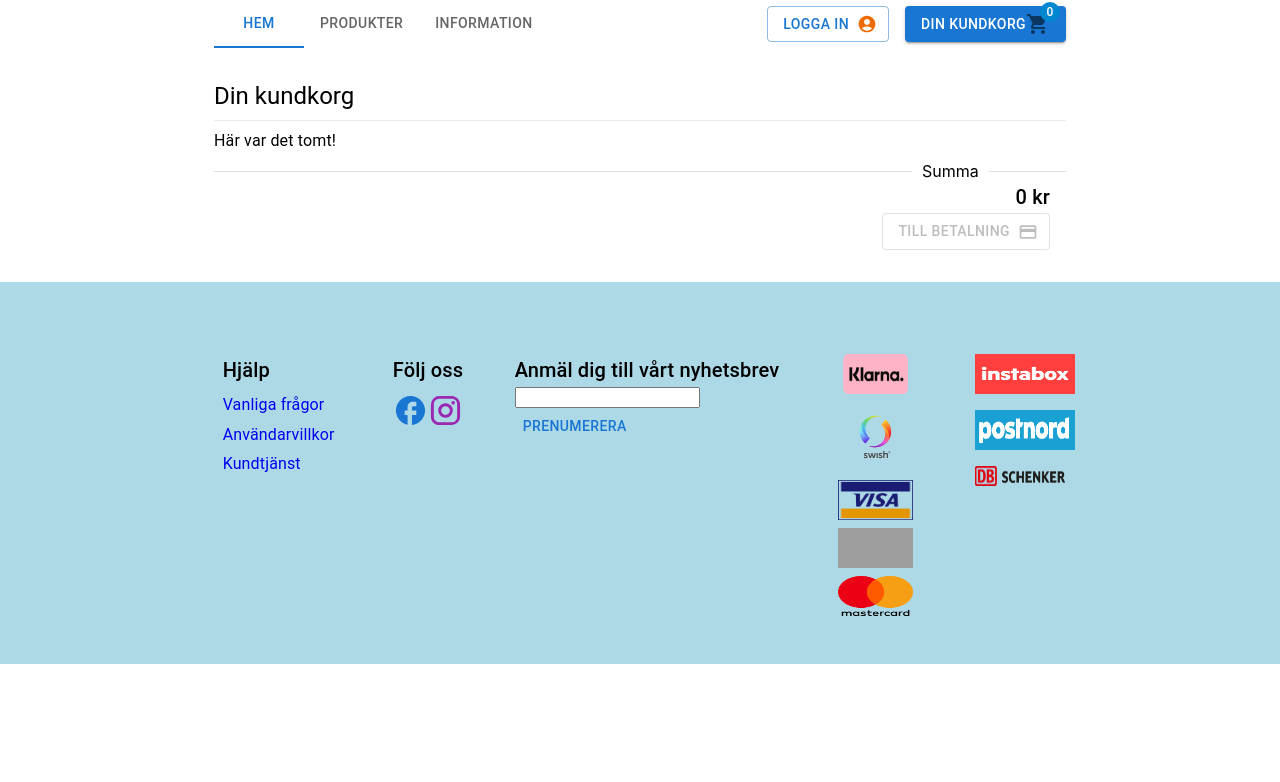
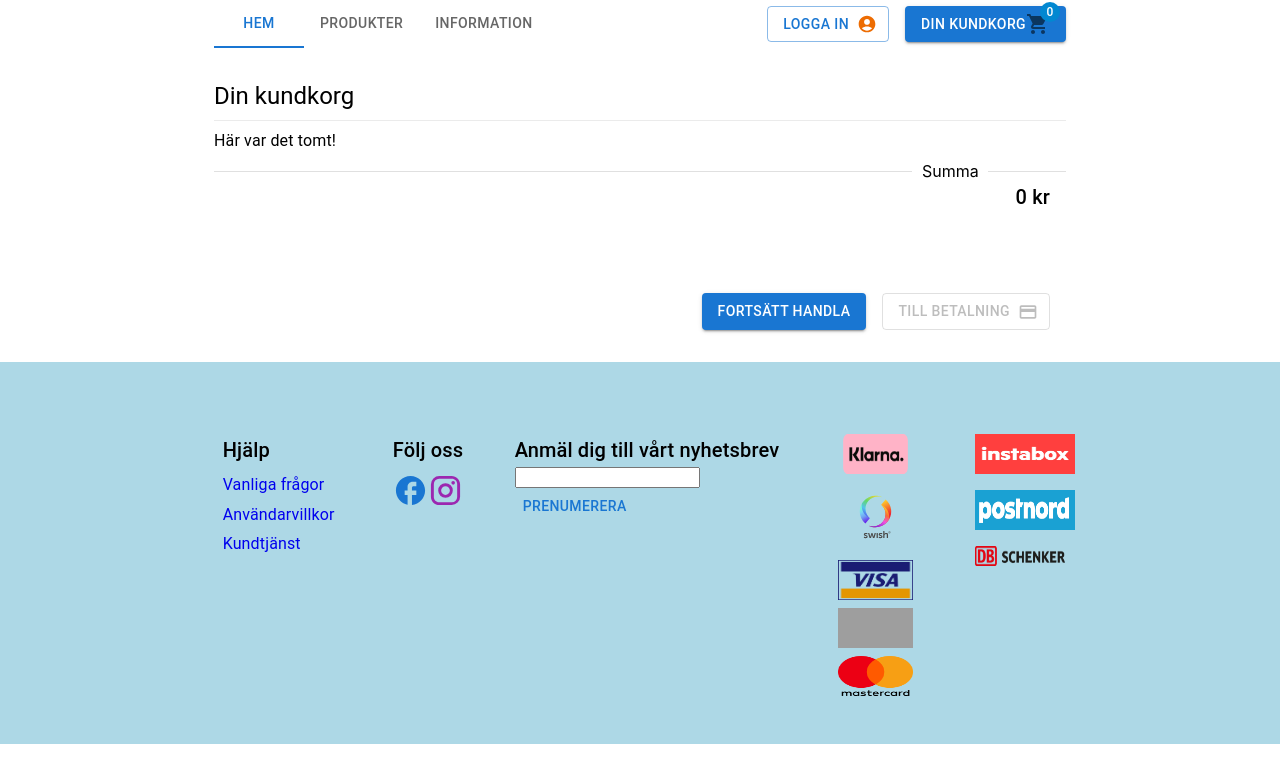
Before and after one commit to OliviaIsberg/ducky, a React (Create React App) app: page /cartPage in a window 1280 px wide. Shown: the top 782 px of the page. Built offline with nearby package versions, Linux system fonts and the light colour scheme; grey boxes are pictures that could not be loaded.

Commit message:
implemented localstorage hook

```diff
--- a/src/contexts/ProductsInCartContext.tsx
+++ b/src/contexts/ProductsInCartContext.tsx
@@ -6,6 +6,7 @@ import React, {
   useEffect,
 } from 'react'
 import { mockedProducts } from '../Api/Data'
+import useLocalStorage from '../Hooks/useLocalStorage'
 import { cartReducer, CartActions, CartType } from './Reducers'
 
 export type ProductType = {
@@ -45,6 +46,8 @@ export const ProductsInCart: React.FC = ({ children }) => {
   const [state, dispatch] = useReducer(cartReducer, initialState)
   console.log(state)
 
+  useLocalStorage('stateLS', '')
+
   useEffect(() => {
     localStorage.setItem('stateLS', JSON.stringify(state))
   }, [state])
--- a/src/pages/CartPage.tsx
+++ b/src/pages/CartPage.tsx
@@ -12,7 +12,7 @@ import {
   Tooltip,
   Typography,
 } from '@mui/material'
-import { useEffect, useState } from 'react'
+import { useEffect } from 'react'
 import { useCart } from '../contexts/ProductsInCartContext'
 import RemoveCircleIcon from '@mui/icons-material/RemoveCircle'
 import PaymentIcon from '@mui/icons-material/Payment'
@@ -21,25 +21,28 @@ import AddIcon from '@mui/icons-material/Add'
 import { Box } from '@mui/system'
 import { Link } from 'react-router-dom'
 import { CartType, Types } from '../contexts/Reducers'
+import useLocalStorage from '../Hooks/useLocalStorage'
 
 function CartPage() {
   const {
     state: { cart },
     dispatch,
   } = useCart()
-  const [total, setTotal] = useState(0)
+  const [total, setTotal] = useLocalStorage('cartSum', 0)
 
   let imgURL =
     'https://cdn.pixabay.com/photo/2017/10/05/22/34/rubber-duck-2821371_1280.jpg'
 
   useEffect(() => {
-    setTotal(
-      cart.reduce(
-        (acc: number, current: CartType) => acc + current.price * current.qty,
-        0
+    const newTotal = () =>
+      setTotal(
+        cart.reduce(
+          (acc: number, current: CartType) => acc + current.price * current.qty,
+          0
+        )
       )
-    )
-  }, [cart])
+    return newTotal
+  }, [cart, setTotal])
   console.log(cart)
 
   return (
@@ -130,10 +133,15 @@ function CartPage() {
         Summa
       </Divider>
       <Box maxWidth="md" sx={{ paddingInline: '1rem', textAlign: 'right' }}>
-        <Typography variant="h6" textAlign="right">
+        <Typography variant="h6" textAlign="right" sx={{ mb: 10 }}>
           {total} kr
         </Typography>
-        <Link to="/checkoutPage">
+        <Link to="/products">
+          <Button variant="contained" sx={{ mr: 2 }}>
+            Fortsätt handla
+          </Button>
+        </Link>
+        <Link to={cart.length ? '/checkoutPage' : ''}>
           <Button
             variant="outlined"
             endIcon={<PaymentIcon />}
```
